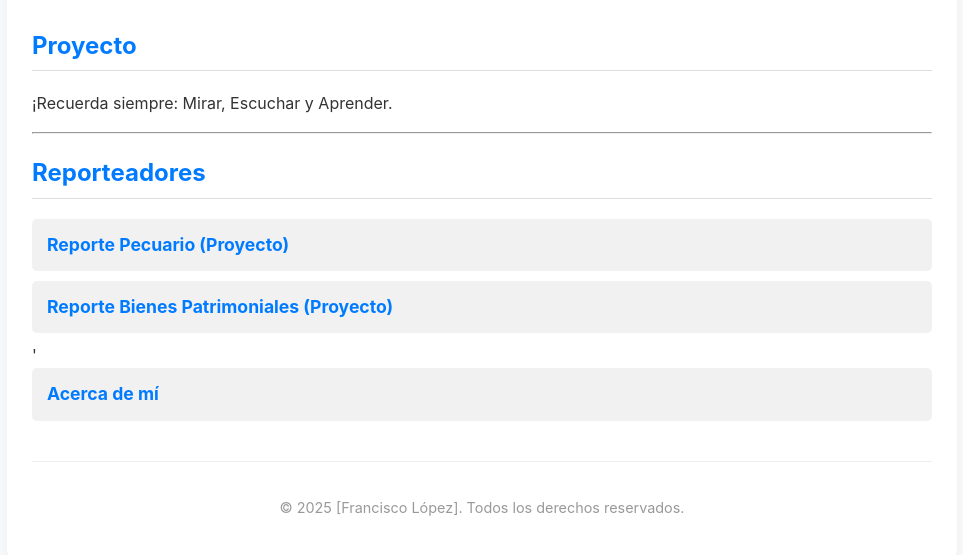
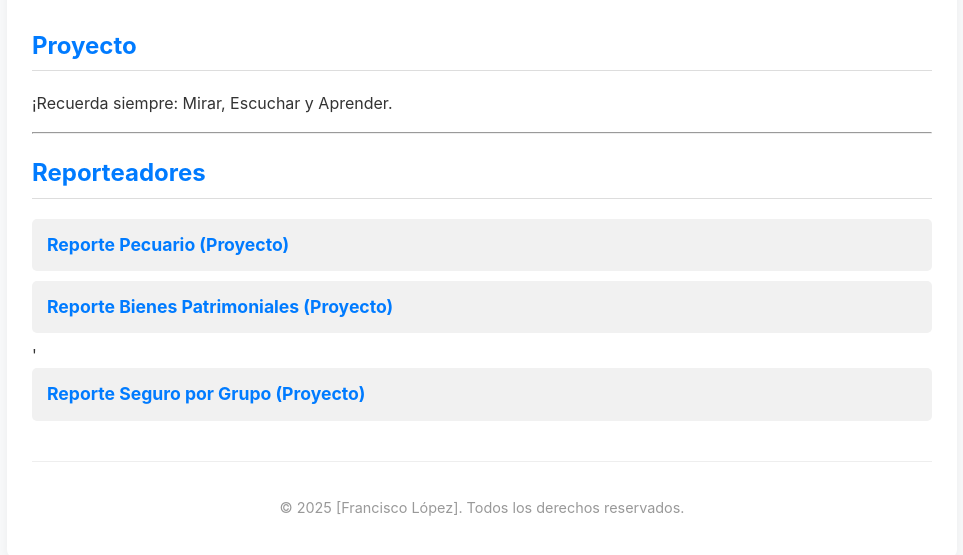
Before and after one commit to Iscolopez27-png/effective-doodle, a plain HTML site: page index.html in a window 1280 px wide. Shown: the part 195-750 px from the top of the page, without its empty margins (158-1121 px from the left). Drawn offline with Linux system fonts and the light colour scheme.

Commit message:
index.html

```diff
--- a/index.html
+++ b/index.html
@@ -29,7 +29,10 @@
                 <ul>
                     <li><a href="Reporte_Pecuario.html">Reporte Pecuario (Proyecto)</a></li>
                     <li><a href="Reporte_Bienes.html">Reporte Bienes Patrimoniales (Proyecto)</a></li>
-                    '<li><a href="sobre-mi.html">Acerca de mí</a></li>
+
+            <nav>
+                <ul>
+                    '<li><a href="Seguro_por_Grupo.html">Reporte Seguro por Grupo (Proyecto)</a></li>
 
 
                 </ul>
```
